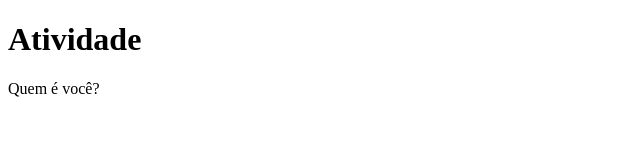
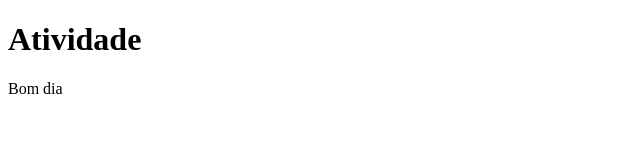
Before and after one commit to ericiwasaki/git_init, a plain HTML site: page index.html in a window 1280 px wide. Shown: the full height of the page, 0-640 px from the left. Drawn offline with Linux system fonts and the light colour scheme.

Commit message:
Second commit!

```diff
--- a/index.html
+++ b/index.html
@@ -7,7 +7,7 @@
 </head>
 <body>
     <h1>Atividade</h1>
-    <a>Quem é você?</a>
+    <a>Bom dia</a>
 
 </body>
 </html>
```
